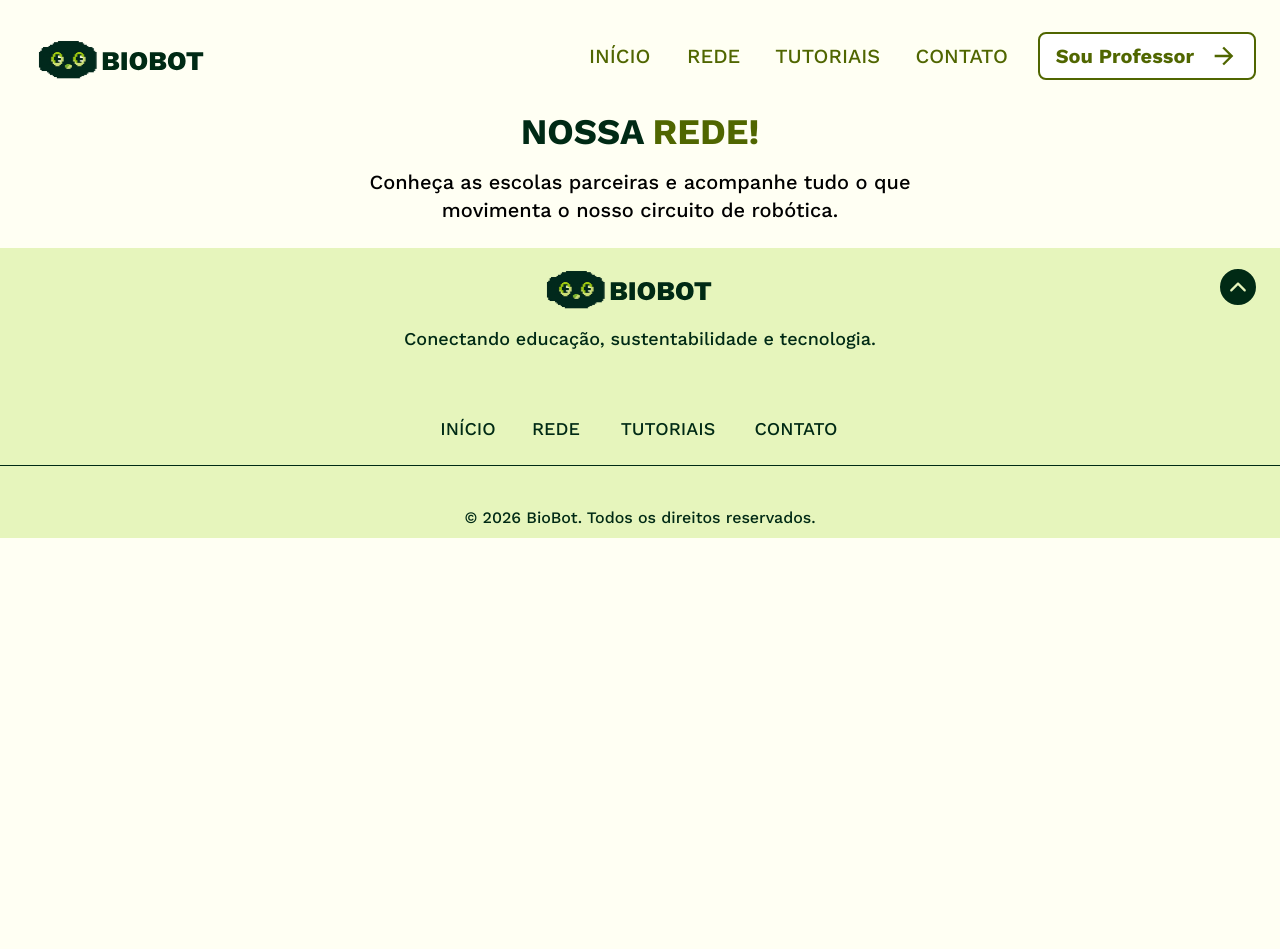
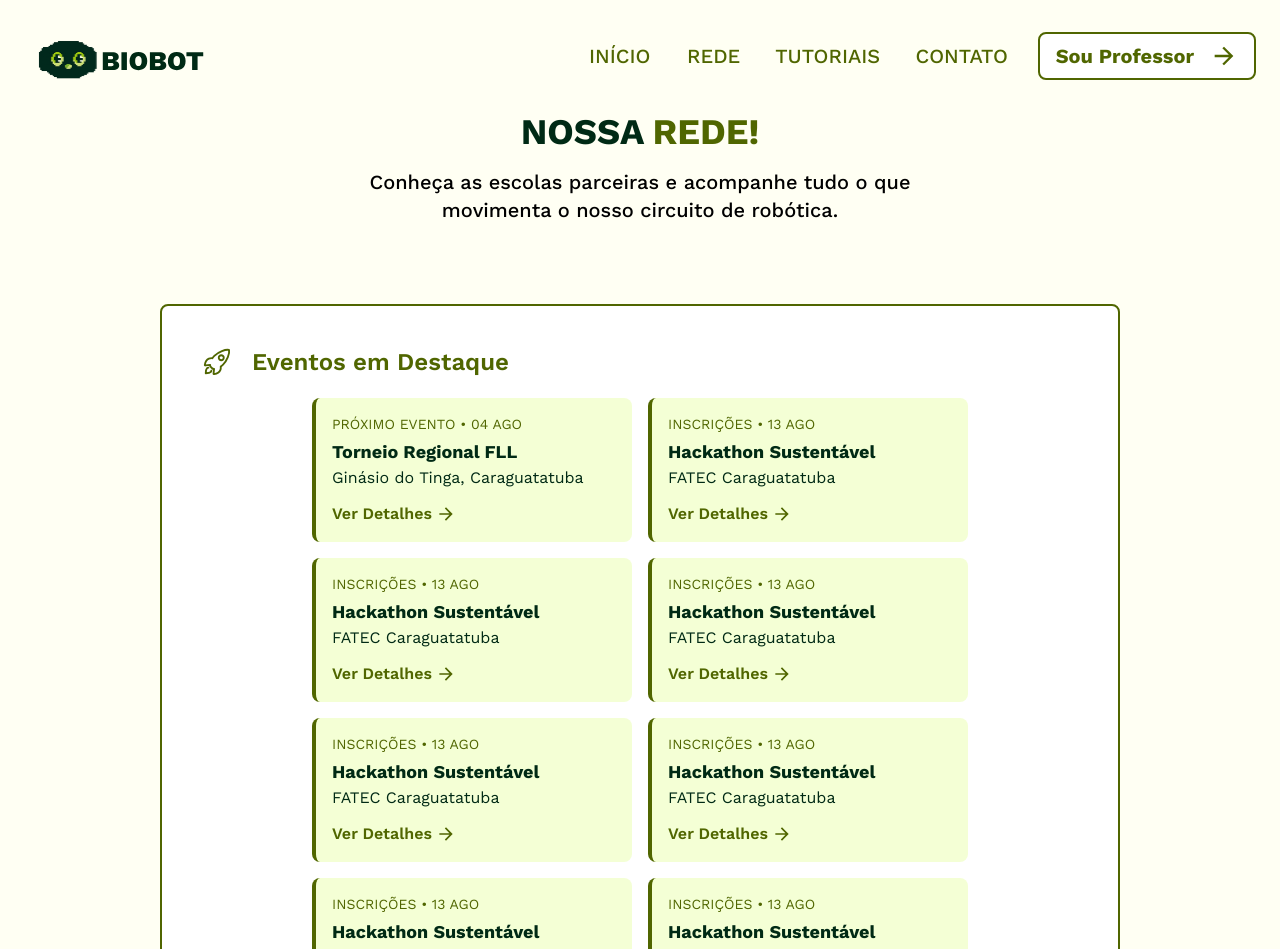
Before and after one commit to robotica-caragua/robotica-frontend, a Next.js app: page /rede in a window 1280 px wide. Shown: the top 949 px of the page. Before the commit the page ends 800 px from the top, so only its background shows below. Built offline with nearby package versions, Linux system fonts and the light colour scheme.

Commit message:
feat: Adiciona componentes CardEvento e CardEscola, e finaliza página "'Rede".

```diff
--- a/src/app/globals.css
+++ b/src/app/globals.css
@@ -9,6 +9,7 @@
   --color-verde-musgo: #506600;
   --color-verde-escuro: #002a15;
   --color-vermelho: #ba1a1a;
+  --color-input-bg: #f4ffd5;
 }
 
 @theme inline {
@@ -25,6 +26,7 @@
     --verde-musgo: #506600;
     --verde-escuro: #002a15;
     --vermelho: #ba1a1a;
+    --input-bg: #f4ffd5;
   }
 }
 
@@ -47,4 +49,5 @@ html {
   --color-verde-musgo: #506600;
   --color-verde-escuro: #002a15;
   --color-vermelho: #ba1a1a;
+  --color-input-bg: #f4ffd5;
 }
--- a/src/app/page.js
+++ b/src/app/page.js
@@ -6,9 +6,7 @@ export default function Home() {
     <div className="flex flex-col min-h-screen">
       <Header />
 
-      <main className="flex-grow">
-        {/* Conteúdo da página */}
-      </main>
+      <main className="flex-grow">{/* Conteúdo da página */}</main>
 
       <Footer />
     </div>
--- a/src/app/rede/page.js
+++ b/src/app/rede/page.js
@@ -1,20 +1,108 @@
+import { CardEvento } from '@/components/CardEvento'
+import { CardEscola } from '@/components/CardEscola'
 import { Footer } from '@/components/Footer'
 import { Header } from '@/components/Header'
+import { IoRocketOutline } from 'react-icons/io5'
 
 export default function Rede() {
   return (
     <div className="flex flex-col min-h-screen">
       <Header />
 
-      <main>
+      <main className="flex-grow flex flex-col items-center ">
+        {/* Título da página */}
         <div className="flex flex-row items-center justify-center gap-2 mb-4">
           <h1 className="font-bold text-4xl text-verde-escuro uppercase">Nossa</h1>
           <h1 className="font-bold text-4xl text-verde-musgo uppercase">Rede!</h1>
         </div>
 
-        <div className="flex flex-col items-center justify-center gap-4 text-xl text-center font-medium">
-          <p>Conheça as escolas parceiras e acompanhe tudo o que
-          <br/>movimenta o nosso circuito de robótica.</p>
+        {/* Descrição da página */}
+        <div className="items-center justify-center gap-4 text-xl text-center font-medium">
+          <p>
+            Conheça as escolas parceiras e acompanhe tudo o que
+            <br />
+            movimenta o nosso circuito de robótica.
+          </p>
+        </div>
+
+        {/* Sessão Eventos em Destaque */}
+        <div className="flex flex-col my-[5rem] w-[75%] bg-white border-2 border-verde-musgo rounded-lg py-10 px-2 gap-5 mb-[5rem]">
+          {/* Título da sessão */}
+          <div className="flex flex-row items-center gap-5 text-verde-musgo ml-8">
+            <IoRocketOutline size={30} />
+            <h1 className="font-semibold text-2xl">Eventos em Destaque</h1>
+          </div>
+
+          {/* Conteúdo da sessão */}
+          <div className="flex flex-wrap gap-4 justify-center">
+            <CardEvento
+              title="Torneio Regional FLL"
+              date="PRÓXIMO EVENTO • 04 AGO"
+              location="Ginásio do Tinga, Caraguatatuba"
+            />
+            <CardEvento
+              title="Hackathon Sustentável"
+              date="INSCRIÇÕES • 13 AGO"
+              location="FATEC Caraguatatuba"
+            />
+            <CardEvento
+              title="Hackathon Sustentável"
+              date="INSCRIÇÕES • 13 AGO"
+              location="FATEC Caraguatatuba"
+            />
+            <CardEvento
+              title="Hackathon Sustentável"
+              date="INSCRIÇÕES • 13 AGO"
+              location="FATEC Caraguatatuba"
+            />
+            <CardEvento
+              title="Hackathon Sustentável"
+              date="INSCRIÇÕES • 13 AGO"
+              location="FATEC Caraguatatuba"
+            />
+            <CardEvento
+              title="Hackathon Sustentável"
+              date="INSCRIÇÕES • 13 AGO"
+              location="FATEC Caraguatatuba"
+            />
+            <CardEvento
+              title="Hackathon Sustentável"
+              date="INSCRIÇÕES • 13 AGO"
+              location="FATEC Caraguatatuba"
+            />
+            <CardEvento
+              title="Hackathon Sustentável"
+              date="INSCRIÇÕES • 13 AGO"
+              location="FATEC Caraguatatuba"
+            />
+          </div>
+        </div>
+
+        <div className="flex flex-col w-[75%] py-10 px-2 gap-5 mb-[5rem] justify-center items-center">
+          {/* Título da Sessão */}
+          <div className="flex flex-row gap-2 mb-[3rem]">
+            <h1 className="font-bold text-4xl text-verde-escuro uppercase">conheça nossas</h1>
+            <h1 className="font-bold text-4xl text-verde-musgo uppercase">Escolas!</h1>
+          </div>
+
+          <div className="flex flex-wrap gap-10 justify-center w-[70%]">
+            <CardEscola
+              name="EMEF Profª Maria Aparecida De Carvalho"
+              location="R. Seishi Yoshimoto, 120 - Getuba, Caraguatatuba - SP, 11676-403"
+            />
+            <CardEscola
+              name="EMEF Prof. Luiz Ribeiro Muniz"
+              location="R. Analândia, 355 - Martim de Sá, Caraguatatuba - SP, 11662-320"
+            />
+            <CardEscola
+              name="EMEF Prof. Luiz Silvar do Prado"
+              location="R. José Pedro de Oliveira Barbosa, 805 - Jardim Casa Branca, Caraguatatuba - SP"
+            />
+            <CardEscola
+              name="EMEF Profª Maria Thereza de Souza Castro"
+              location="R. Seishi Yoshimoto, 120 - Getuba, Caraguatatuba - SP, 11676-403"
+            />
+          </div>
         </div>
       </main>
 
--- /dev/null
+++ b/src/components/CardEscola.js
@@ -0,0 +1,33 @@
+import Link from 'next/link'
+import { RxExternalLink } from 'react-icons/rx'
+import { FaLocationDot } from 'react-icons/fa6'
+
+export function CardEscola({ name, location }) {
+  return (
+    <div className="flex flex-col bg-white rounded-2xl p-10 w-[28rem] border-b-5 border-1 border-verde-musgo gap-6 justify-center items-center">
+      <h1 className="font-bold text-2xl text-verde-escuro border-b-2 border-verde-escuro/5 h-18">
+        {name}
+      </h1>
+      <p className="text-base text-verde-escuro pb-6 border-b-2 border-verde-escuro/5 flex items-center gap-5">
+        {' '}
+        <FaLocationDot
+          size={60}
+          style={{
+            backgroundColor: 'var(--input-bg)',
+            padding: '15px',
+            borderRadius: '20%',
+            color: 'var(--verde-musgo)'
+          }}
+        />{' '}
+        {location}
+      </p>
+
+      <Link
+        href="#"
+        className="w-[75%] rounded-xl bg-verde-limao p-3 mt-auto font-semibold text-base justify-center text-verde-escuro hover:underline flex items-center gap-5"
+      >
+        Ver no Google Maps <RxExternalLink size={20} />
+      </Link>
+    </div>
+  )
+}
--- /dev/null
+++ b/src/components/CardEvento.js
@@ -0,0 +1,18 @@
+import Link from 'next/link'
+import { MdArrowForward } from 'react-icons/md'
+
+export function CardEvento({ title, date, location }) {
+  return (
+    <div className="flex flex-col bg-input-bg rounded-lg p-4 w-[20rem] border-l-4 border-verde-musgo">
+      <p className="text-sm text-verde-musgo mb-1">{date}</p>
+      <h2 className="font-bold text-lg text-verde-escuro">{title}</h2>
+      <p className="text-base text-verde-escuro mb-3">{location}</p>
+      <Link
+        href="#"
+        className="mt-auto font-semibold text-base text-verde-musgo hover:underline flex items-center gap-1"
+      >
+        Ver Detalhes <MdArrowForward size={20} />
+      </Link>
+    </div>
+  )
+}
```
